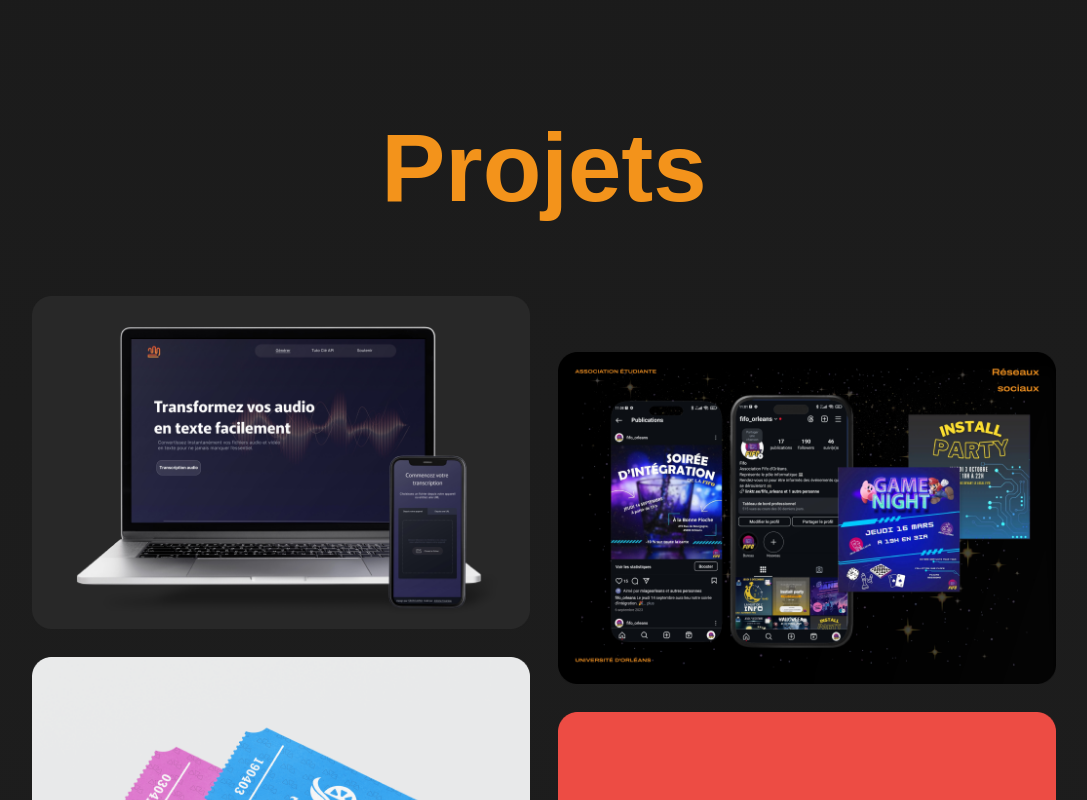
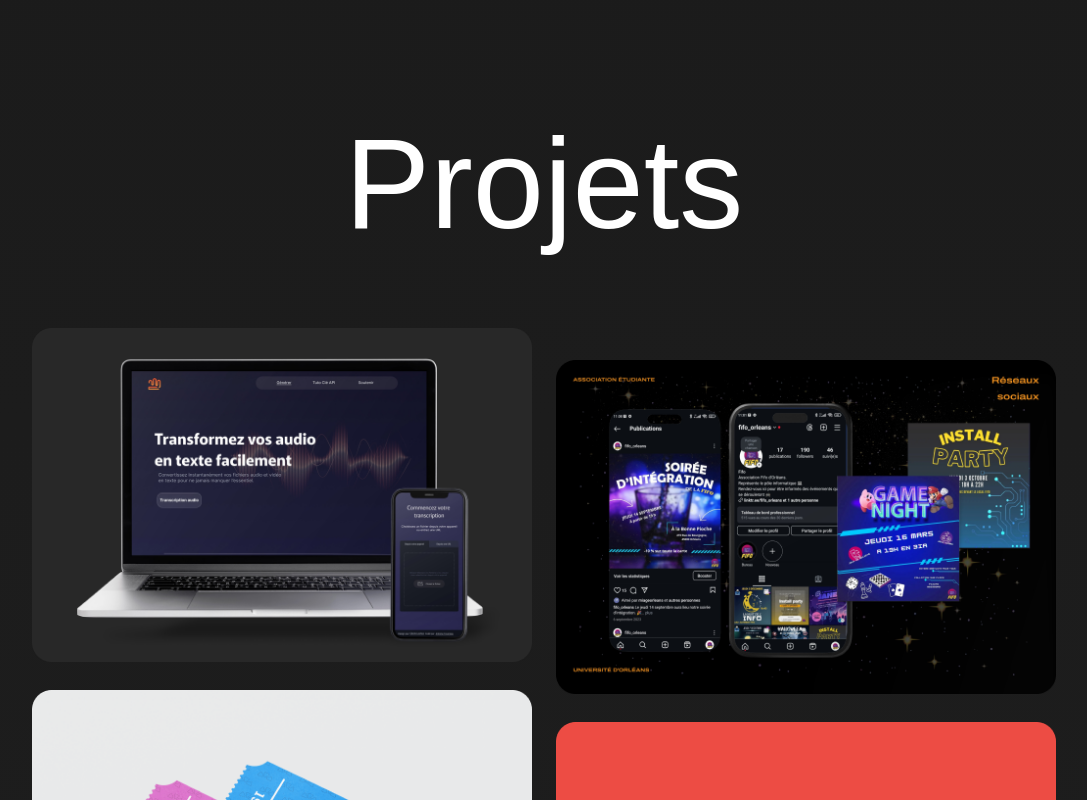
Before and after one commit to antoinefavereau/lochus-cecile, a Next.js app: page / in a window 1280 px wide. Shown: the part 3660-4460 px from the top of the page, without its empty margins (96-1183 px from the left). Built offline with nearby package versions, Linux system fonts and the light colour scheme.

Commit message:
Update Projects component styles for improved layout and typography

```diff
--- a/components/layout/home/projects.tsx
+++ b/components/layout/home/projects.tsx
@@ -27,13 +27,13 @@ export default function Projects() {
 
   return (
     <section className="flex flex-col items-center gap-20 p-20">
-      <h2 className="text-8xl font-extrabold text-primary">Projets</h2>
-      <div className="columns-2 gap-7 max-w-5xl mt-14">
+      <h2 className="text-9xl font-light">Projets</h2>
+      <div className="columns-2 gap-6 max-w-5xl mt-8">
         {projects.map((project) => (
           <Link
             href={`/projets/${project.name}`}
             key={project.name}
-            className="block rounded-2xl overflow-hidden pb-7 first:-mt-14"
+            className="block rounded-2xl overflow-hidden pb-7 first:-mt-8"
           >
             <Image
               className="w-full h-auto"
```
